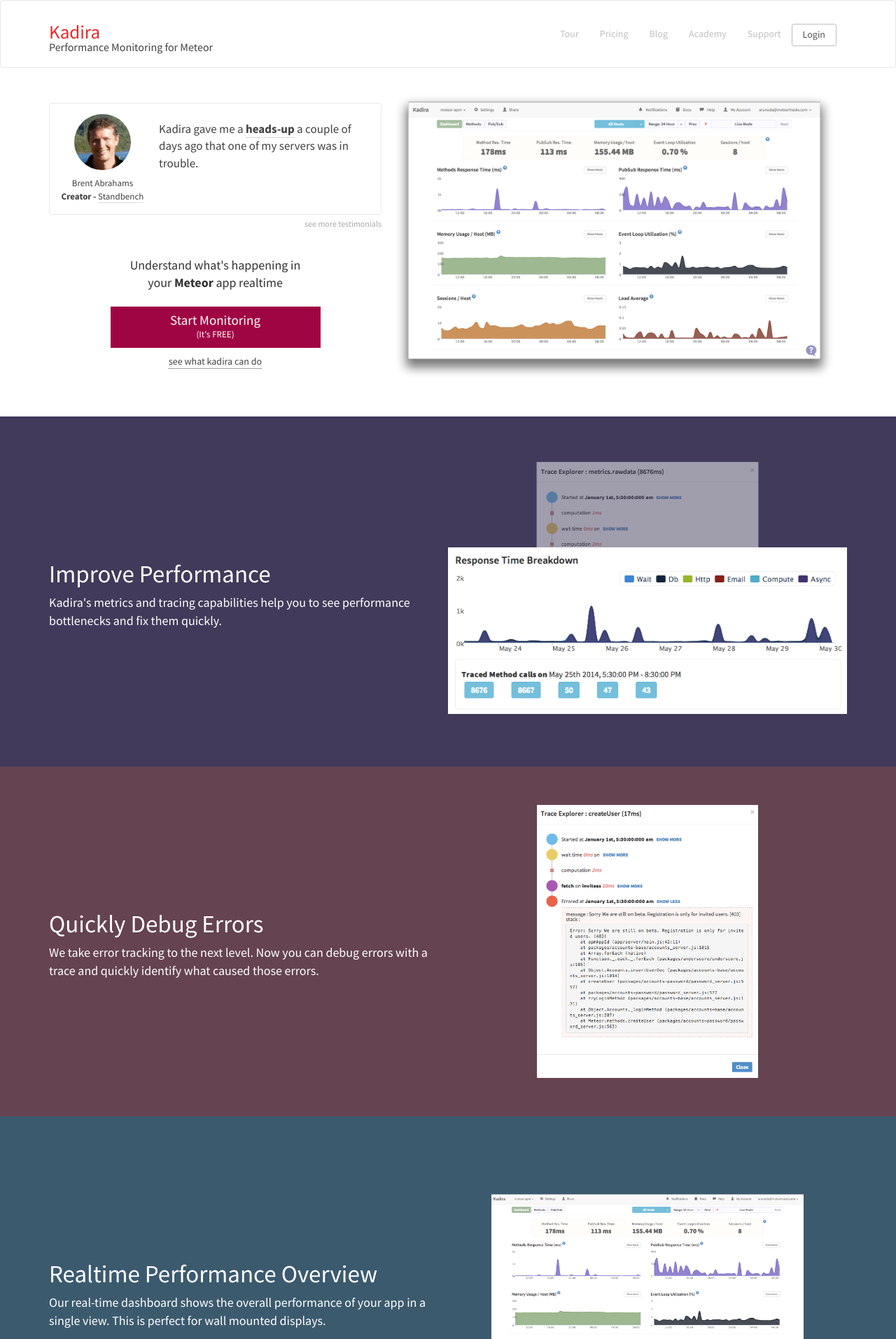
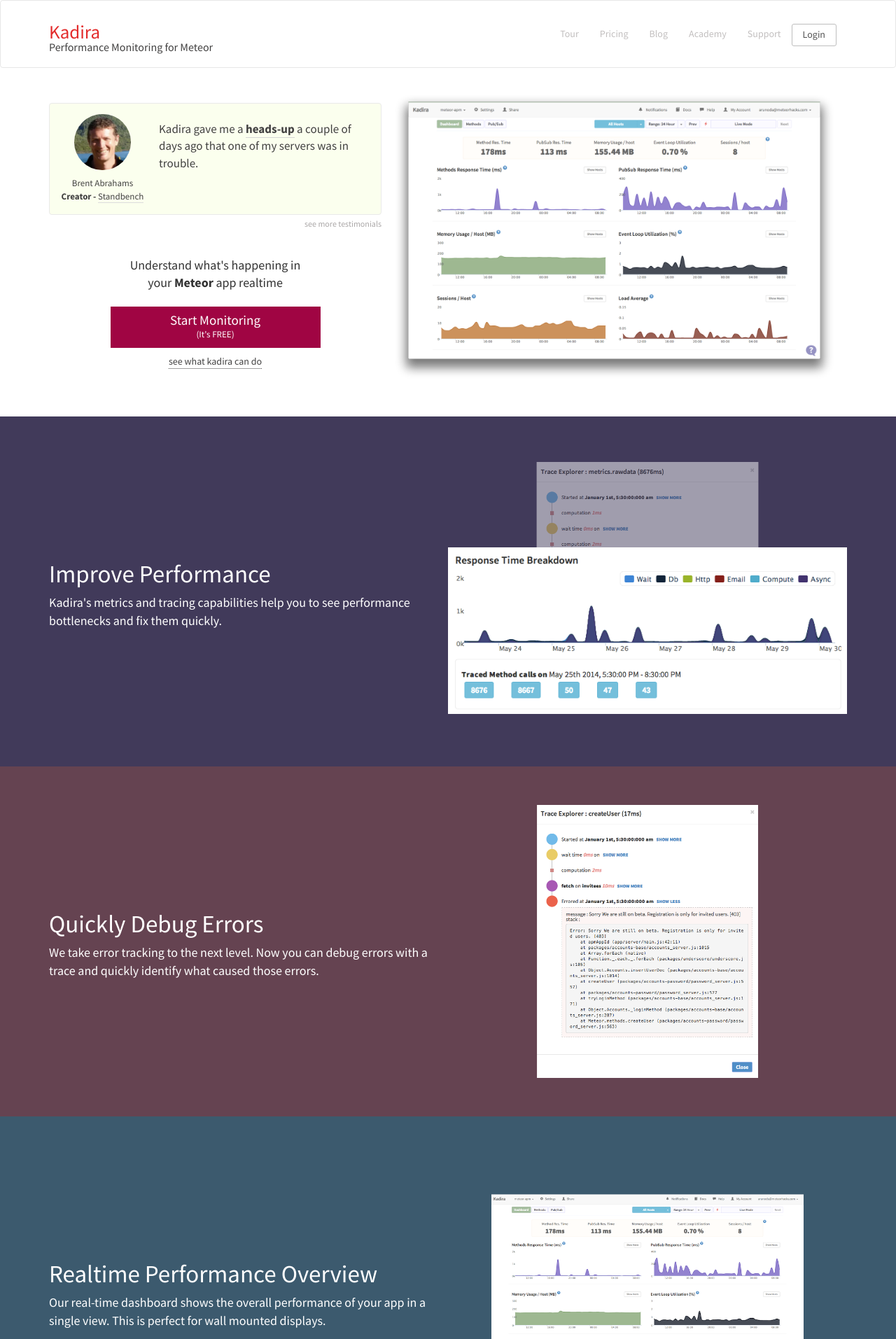
Before and after one commit to kadiraio/kadiraio.github.io, a Jekyll site: the page built from index.html, in a window 1280 px wide. Shown: the top 1913 px of the page at 70% size. Built offline with Jekyll 4.4.1, drawn with Linux system fonts in a browser that asks for light colours; the list of posts is cut into pages by our own code.

Commit message:
testimonial back color change

```diff
--- a/css/style.css
+++ b/css/style.css
@@ -133,6 +133,7 @@
   border: 1px solid rgb(233, 233, 233);
   border-radius: 4px;
   min-height: 136px;
+  background-color: rgb(251, 255, 238);
   -webkit-font-smoothing: antialiased;
 }
 
```
